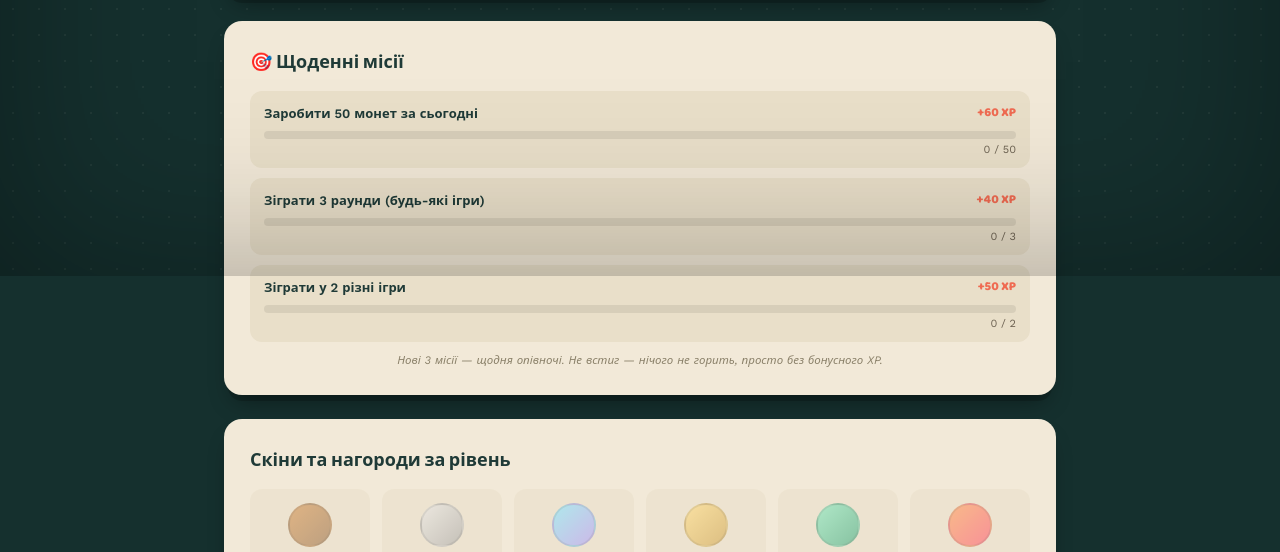
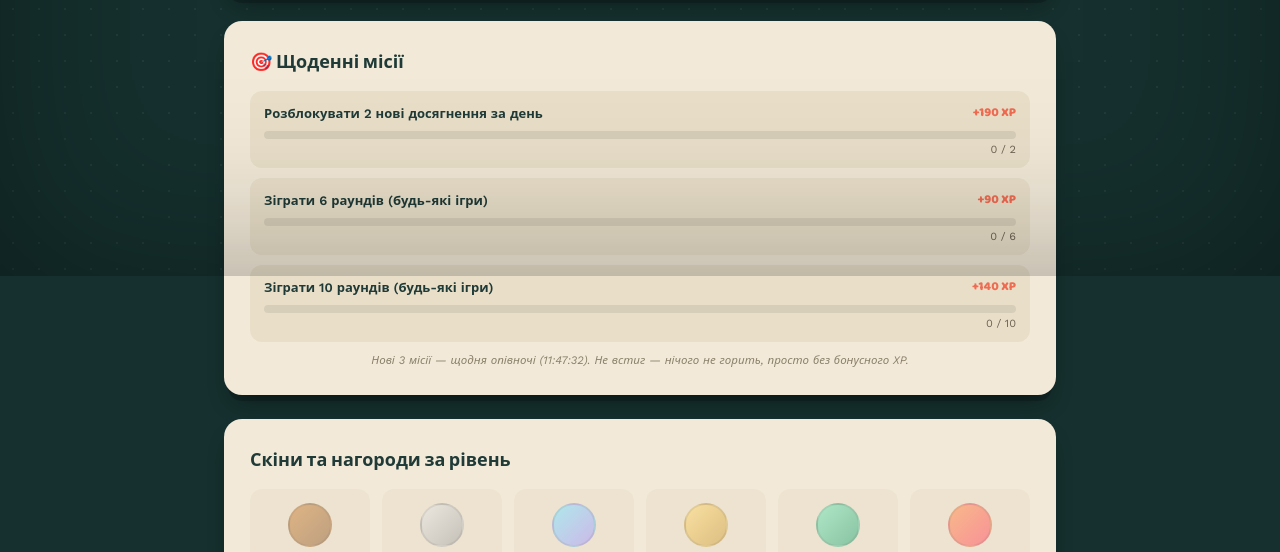
Before and after one commit to stefk367-crypto/IGROTEKA, a plain HTML site: page profile.html in a window 1280 px wide. Shown: the part 524-1076 px from the top of the page. Drawn offline with nearby package versions, Linux system fonts and the light colour scheme.

Commit message:
Add files via upload

```diff
--- a/engine.js
+++ b/engine.js
@@ -459,13 +459,19 @@ const DailyBonus = {
 /* ---------- Щоденні місії: 3 випадкові (за датою) завдання на день,
    дають багато XP одразу при виконанні — привід зайти щодня. ---------- */
 const MISSION_POOL = [
+  { id: 'coins30',    desc: 'Заробити 30 монет за сьогодні',         xp: 35,  target: 30,  type: 'coins' },
   { id: 'coins50',    desc: 'Заробити 50 монет за сьогодні',         xp: 60,  target: 50,  type: 'coins' },
   { id: 'coins120',   desc: 'Заробити 120 монет за сьогодні',        xp: 110, target: 120, type: 'coins' },
+  { id: 'coins250',   desc: 'Заробити 250 монет за сьогодні',        xp: 170, target: 250, type: 'coins' },
   { id: 'games2',     desc: 'Зіграти у 2 різні ігри',                xp: 50,  target: 2,   type: 'uniqueGames' },
   { id: 'games3',     desc: 'Зіграти у 3 різні ігри',                xp: 80,  target: 3,   type: 'uniqueGames' },
+  { id: 'games4',     desc: 'Зіграти у 4 різні ігри',                xp: 110, target: 4,   type: 'uniqueGames' },
+  { id: 'sessions1',  desc: 'Зіграти хоча б 1 раунд',                xp: 20,  target: 1,   type: 'sessions' },
   { id: 'sessions3',  desc: 'Зіграти 3 раунди (будь-які ігри)',      xp: 40,  target: 3,   type: 'sessions' },
   { id: 'sessions6',  desc: 'Зіграти 6 раундів (будь-які ігри)',     xp: 90,  target: 6,   type: 'sessions' },
-  { id: 'achieve1',   desc: 'Розблокувати нове досягнення',          xp: 100, target: 1,   type: 'achievements' }
+  { id: 'sessions10', desc: 'Зіграти 10 раундів (будь-які ігри)',    xp: 140, target: 10,  type: 'sessions' },
+  { id: 'achieve1',   desc: 'Розблокувати нове досягнення',          xp: 100, target: 1,   type: 'achievements' },
+  { id: 'achieve2',   desc: 'Розблокувати 2 нові досягнення за день', xp: 190, target: 2,  type: 'achievements' }
 ];
 
 const DailyMissions = {
--- a/profile.html
+++ b/profile.html
@@ -210,7 +210,7 @@
   <section class="panel">
     <h2 class="section-title">🎯 Щоденні місії</h2>
     <div class="missions-list" id="missionsList"></div>
-    <div class="missions-reset-note">Нові 3 місії — щодня опівночі. Не встиг — нічого не горить, просто без бонусного XP.</div>
+    <div class="missions-reset-note">Нові 3 місії — щодня опівночі (<span id="missionsCountdown">—</span>). Не встиг — нічого не горить, просто без бонусного XP.</div>
   </section>
 
   <section class="panel">
@@ -352,6 +352,32 @@ function buildMissionsList() {
 }
 buildMissionsList();
 
+// Місії скидаються по UTC-даті (Engine.DailyMissions.todayStr() бере
+// toISOString()), тому відлік веде саме до UTC-півночі, а не до
+// локальної — інакше таймер показав би 00:00:00 раніше, ніж місії
+// реально оновляться.
+(function startMissionsCountdown() {
+  const el = document.getElementById('missionsCountdown');
+  if (!el) return;
+  let lastDateStr = Engine.DailyMissions.todayStr();
+  function render() {
+    const now = new Date();
+    const nextUtcMidnight = new Date(Date.UTC(now.getUTCFullYear(), now.getUTCMonth(), now.getUTCDate() + 1, 0, 0, 0));
+    const diff = Math.max(0, nextUtcMidnight - now);
+    const h = String(Math.floor(diff / 3600000)).padStart(2, '0');
+    const m = String(Math.floor((diff % 3600000) / 60000)).padStart(2, '0');
+    const s = String(Math.floor((diff % 60000) / 1000)).padStart(2, '0');
+    el.textContent = `${h}:${m}:${s}`;
+    const curDateStr = Engine.DailyMissions.todayStr();
+    if (curDateStr !== lastDateStr) {
+      lastDateStr = curDateStr;
+      buildMissionsList();
+    }
+  }
+  render();
+  setInterval(render, 1000);
+})();
+
 function buildSkinsGrid() {
   const grid = document.getElementById('skinsGrid');
   const ownedFrames = Engine.FrameManager.getOwned();
```
